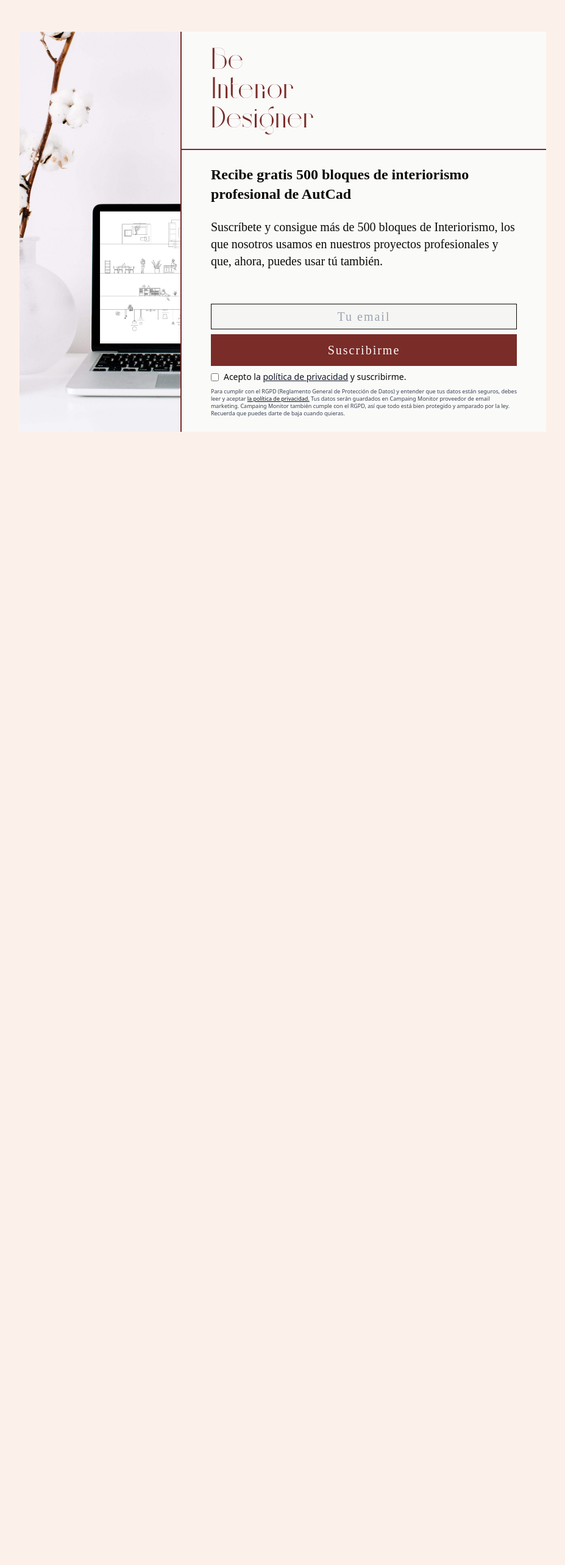
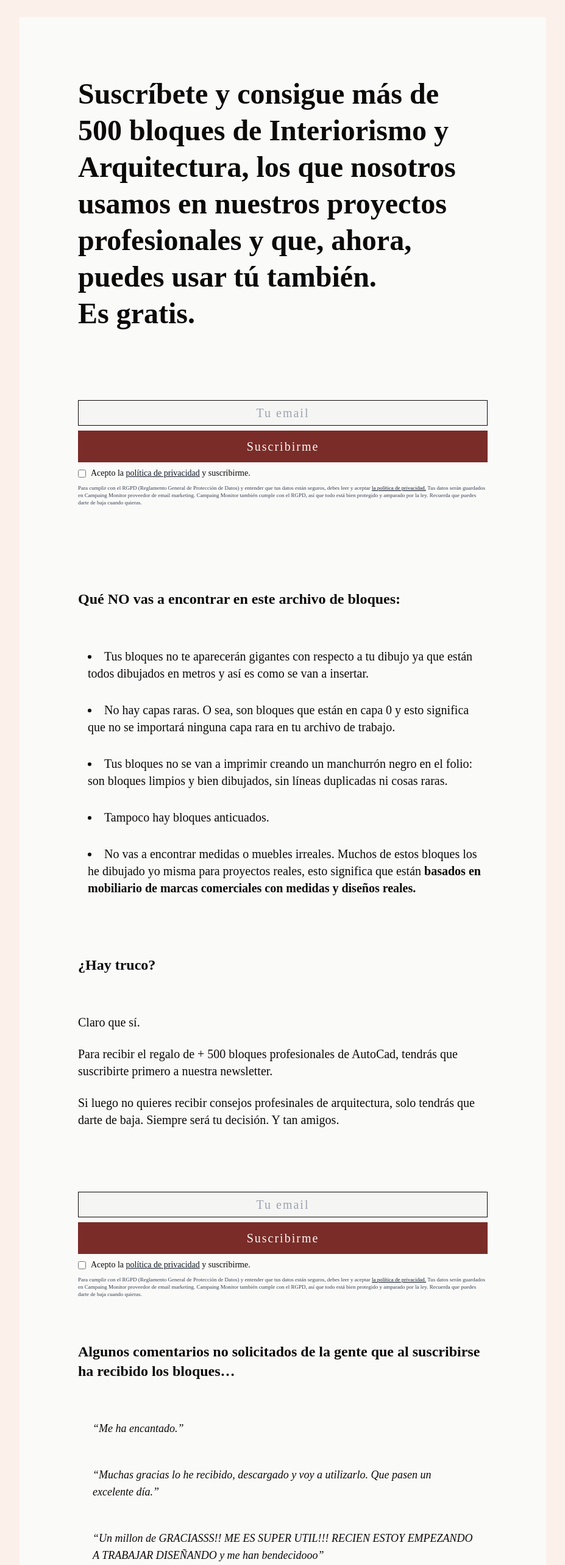
Before and after one commit to joaruibu/be-interior-designer, a Next.js app: page /descarga-bloques-autocad in a window 1280 px wide. Shown: the part 20-2586 px from the top of the page at 61% size, without its empty margins (176-1103 px from the left). Before the commit the page ends 800 px from the top, so only its background shows below. Built offline with nearby package versions, Linux system fonts and the light colour scheme.

Commit message:
chore: Update font faces, fix code formatting, and add index, about, and navbar pages

```diff
--- a/pages/about.js
+++ b/pages/about.js
@@ -13,13 +13,11 @@ const About = () => {
       <div className="bg-stone-50 p-4 sm:p-24  my-12">
         <header>
           <h1 className="text-4xl sm:text-5xl  sm:leading-[60px] text-left  pb-24  font-bold">
-            No te fíes de mi.
+            No te fíes de mi. Te lo digo en serio.
           </h1>
         </header>
         <h2 className="text-2xl font-semibold text-left  pb-16">
-          Te lo digo en serio.
-          <br></br>
-          <br></br>Y te voy a explicar por qué.
+          Y te voy a explicar por qué.
         </h2>
 
         <p>
@@ -102,6 +100,7 @@ const About = () => {
         <br></br>
 
         <p>Así que me contactó.</p>
+        <p>De lo primero que me dijo:</p>
         <p>
           <i>“Yo no sé si seré capaz.” </i>
         </p>
@@ -181,8 +180,8 @@ const About = () => {
         <br></br>
         <p>
           Yo no lo sabía, pero cuando decía <i> Yo no quiero ser arquitecta,</i>
-          realidad me refería a la figura de arquitecto tradicional casposo. No
-          va conmigo.{" "}
+          en realidad me refería a la figura de arquitecto tradicional casposo.
+          No va conmigo.{" "}
         </p>
         <br></br>
 
@@ -208,7 +207,8 @@ const About = () => {
             Y tampoco te suscribas si le chupabas el culo a los profesores
             llenos de ego que después de pagar miles de euros en un máster, no
             te han enseñado a dibujar un puto proyecto de ejecución Real, ni a
-            enfrentarte a una obra Real.{" "}
+            enfrentarte a una obra Real, y encima te hacían llorar en las
+            correcciones de proyectos.{" "}
           </b>
         </p>
 
--- a/pages/descarga-bloques-autocad.js
+++ b/pages/descarga-bloques-autocad.js
@@ -10,30 +10,143 @@ const DownloadAutocadBlockPage = () => {
   };
 
   return (
-    <>
-      <div className="w-full h-[100vh] flex items-center ">
-        <div className=" w-full  bg-stone-50  flex ">
-          <div
-            style={{
-              backgroundImage: `url("/img/macBook-bloques-autocad.jpg")`,
-            }}
-            className=" hidden sm:block basis-1/3 bg-cover border-r-2 border-bid-wine"
-          ></div>
+    <div className="w-full font-playfair">
+      <div className="bg-stone-50 p-4 sm:p-24  my-12">
+        <header>
+          <h1 className="text-4xl sm:text-5xl  sm:leading-[60px] text-left  pb-20 font-bold">
+            Suscríbete y consigue más de 500 bloques de Interiorismo y
+            Arquitectura, los que nosotros usamos en nuestros proyectos
+            profesionales y que, ahora, puedes usar tú también. <br></br>
+            Es gratis.
+          </h1>
+        </header>
 
-          <div className=" sm:basis-3/4 basis-full">
-            <div className=" text-5xl pt-6 pl-12 pb-6 text-bid-wine font-bigilla border-b-2 border-bid-wine  w-full">
-              Be <br></br> Interior <br></br>Designer
-            </div>
-            <h1 className="font-playfair  text-2xl font-bold px-12 pt-6">
-              Recibe gratis 500 bloques de interiorismo profesional de AutCad
-            </h1>
+        <SubscriptionForm
+          titleForm={FORM_DATA.titleForm}
+          textButton={FORM_DATA.textButton}
+          id={FORM_DATA.id}
+          name={FORM_DATA.name}
+        />
+        <br></br>
+        <br></br>
 
-            <p className="px-12 pt-6  font-playfair">
-              Suscríbete y consigue más de 500 bloques de Interiorismo, los que
-              nosotros usamos en nuestros proyectos profesionales y que, ahora,
-              puedes usar tú también.
+        <h2 className="text-2xl font-semibold text-left py-16">
+          Qué NO vas a encontrar en este archivo de bloques:
+        </h2>
+
+        <ul>
+          <li>
+            Tus bloques no te aparecerán gigantes con respecto a tu dibujo ya
+            que están todos dibujados en metros y así es como se van a insertar.
+          </li>
+          <li>
+            No hay capas raras. O sea, son bloques que están en capa 0 y esto
+            significa que no se importará ninguna capa rara en tu archivo de
+            trabajo.
+          </li>
+          <li>
+            Tus bloques no se van a imprimir creando un manchurrón negro en el
+            folio: son bloques limpios y bien dibujados, sin líneas duplicadas
+            ni cosas raras.
+          </li>
+          <li>Tampoco hay bloques anticuados. </li>
+          <li>
+            No vas a encontrar medidas o muebles irreales. Muchos de estos
+            bloques los he dibujado yo misma para proyectos reales, esto
+            significa que están{" "}
+            <b>
+              basados en mobiliario de marcas comerciales con medidas y diseños
+              reales.
+            </b>{" "}
+          </li>
+        </ul>
+
+        <h2 className="text-2xl font-semibold text-left py-16">¿Hay truco?</h2>
+
+        <p>Claro que sí.</p>
+        <p>
+          Para recibir el regalo de + 500 bloques profesionales de AutoCad,
+          tendrás que suscribirte primero a nuestra newsletter.{" "}
         </p>
-            <div className="px-12">
+        <p>
+          Si luego no quieres recibir consejos profesinales de arquitectura,
+          solo tendrás que darte de baja. Siempre será tu decisión. Y tan
+          amigos.{" "}
+        </p>
+        <br></br>
+        <br></br>
+
+        <SubscriptionForm
+          titleForm={FORM_DATA.titleForm}
+          textButton={FORM_DATA.textButton}
+          id={FORM_DATA.id}
+          name={FORM_DATA.name}
+        />
+        <br></br>
+        <br></br>
+
+        <h2 className="text-2xl font-semibold text-left pb-16">
+          Algunos comentarios no solicitados de la gente que al suscribirse ha
+          recibido los bloques…
+        </h2>
+
+        <q className="px-6 mb-12 block">Me ha encantado.</q>
+        <q className="px-6 mb-12 block">
+          Muchas gracias lo he recibido, descargado y voy a utilizarlo. Que
+          pasen un excelente día.
+        </q>
+        <q className="px-6 mb-12 block">
+          Un millon de GRACIASSS!! ME ES SUPER UTIL!!! RECIEN ESTOY EMPEZANDO A
+          TRABAJAR DISEÑANDO y me han bendecidooo
+        </q>
+        <q className="px-6 mb-12 block">
+          recibido muchas gracias por su valiosa ayuda
+        </q>
+        <q className="px-6 mb-12 block">
+          Señores LAURA y JOAQUIN. Muchas gracias por compartir sus bloques para
+          mi tarea.
+        </q>
+        <q className="px-6 mb-12 block">
+          Muchas gracias por los bloques se lo agradezco.
+        </q>
+        <q className="px-6 mb-12 block">Muy agradecido, impecable trabajo!</q>
+        <q className="px-6 mb-12 block">
+          Muy agradecido de su aporte y la felicito por sus buenas ideas (…). Le
+          reitero mis gracias y el Señor la bendiga siempre
+        </q>
+        <q className="px-6 mb-12 block">
+          Muchas gracias, agradezco que se tomen el tiempo para ayudar a otros,
+          en mi caso que soy estudiante estoy más que agradecido, bonito día
+        </q>
+        <q className="px-6 mb-12 block">
+          Estimados ! muchas gracias por los bloques ! estan excelentes Saludos
+          !
+        </q>
+        <q className="px-6 mb-12 block">Muchísimas gracias saludos</q>
+        <q className="px-6 mb-12 block">muchas gracias!!!!!!!!!!! </q>
+        <q className="px-6 mb-12 block">Gracias! me servirá de mucho.</q>
+        <q className="px-6 mb-12 block">Saludos y gracias desde Chile</q>
+        <q className="px-6 mb-12 block">GRACIAS!</q>
+        <q className="px-6 mb-12 block">MUCHAS GRACIAS.</q>
+        <q className="px-6 mb-12 block">Un millón de gracias. Bendiciones  </q>
+        <q className="px-6 mb-12 block">Muchas gracias es de gran ayuda</q>
+        <q className="px-6 mb-12 block">Mil gracias !!</q>
+        <q className="px-6 mb-12 block">
+          muchas gracias!! <br></br> me han encantado, son muy lindos
+        </q>
+        <q className="px-6 mb-12 block">gracias :D </q>
+        <q className="px-6 mb-12 block">Gracias</q>
+
+        <br></br>
+        <br></br>
+        <br></br>
+        <p>Hay muchos, muchos más. </p>
+        <p>
+          Si tú también quieres recibir tus +500 bloques de autocad de regalo,
+          tendrás que suscribirte a nuestra newsletter. Puedes apuntarte aquí
+          abajo:{" "}
+        </p>
+
         <SubscriptionForm
           titleForm={FORM_DATA.titleForm}
           textButton={FORM_DATA.textButton}
@@ -42,9 +155,6 @@ const DownloadAutocadBlockPage = () => {
         />
       </div>
     </div>
-        </div>
-      </div>
-    </>
   );
 };
 
--- a/styles/globals.css
+++ b/styles/globals.css
@@ -41,5 +41,9 @@
     ul {
       @apply list-disc list-inside pl-4;
     }
+
+    q {
+      @apply italic text-lg;
+    }
   }
 }
```
Also changed, not shown: pages/index.js (+44 -26 lines), pages/.descarga-bloques-autocad-old.js (added), 1 other file (tests, documents, lock files or other folders). Lines whose indentation alone changed are shown as unchanged.
